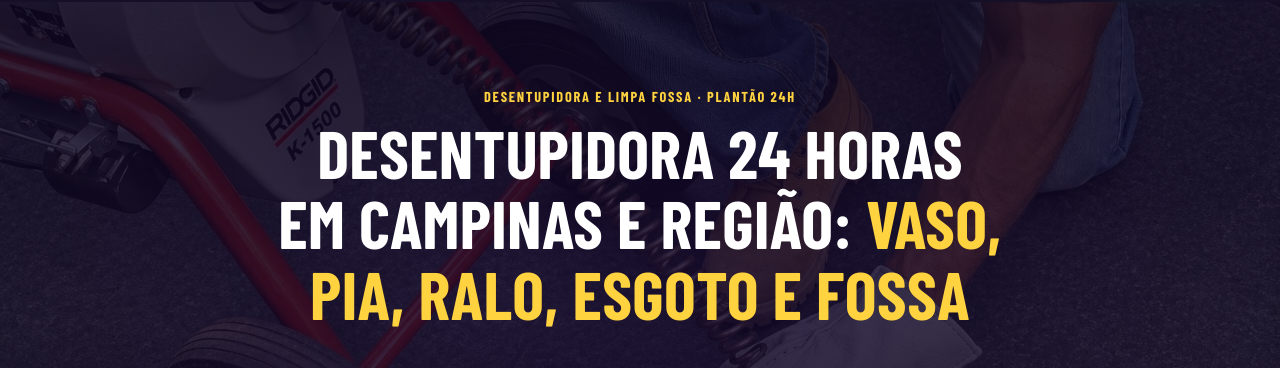
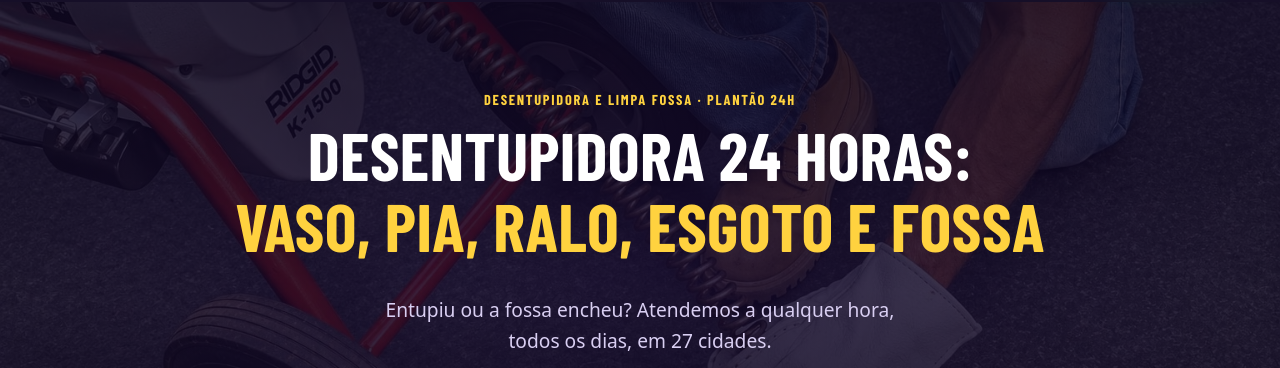
Before and after one commit to ConnecteDigital/desentupidora_universo24hrs, an Astro site: page / in a window 1280 px wide. Shown: the part 111-479 px from the top of the page. Built offline with nearby package versions, Linux system fonts and the light colour scheme; Astro itself is replaced by a stand-in of ours; a web font is replaced by a local one.

Commit message:
Tira Campinas do título do topo da home
Co-Authored-By: Claude Opus 5.5 <noreply@anthropic.com>
Claude-Session: https://claude.ai/code/session_016urscwvjfgAJZbjpKyFXN2

```diff
--- a/src/pages/index.astro
+++ b/src/pages/index.astro
@@ -65,7 +65,7 @@ const posts = (await getCollection('blog'))
     }
     <div class="container hero-center">
       <span class="eyebrow">Desentupidora e limpa fossa · Plantão 24h</span>
-      <h1>Desentupidora 24 horas em Campinas e região: <em>vaso, pia, ralo, esgoto e fossa</em></h1>
+      <h1>Desentupidora 24 horas: <em>vaso, pia, ralo, esgoto e fossa</em></h1>
       <p class="hero-lead">Entupiu ou a fossa encheu? Atendemos a qualquer hora, todos os dias, em {cidades.length} cidades.</p>
       <CtaButtons />
       <ul class="hero-badges">
```
